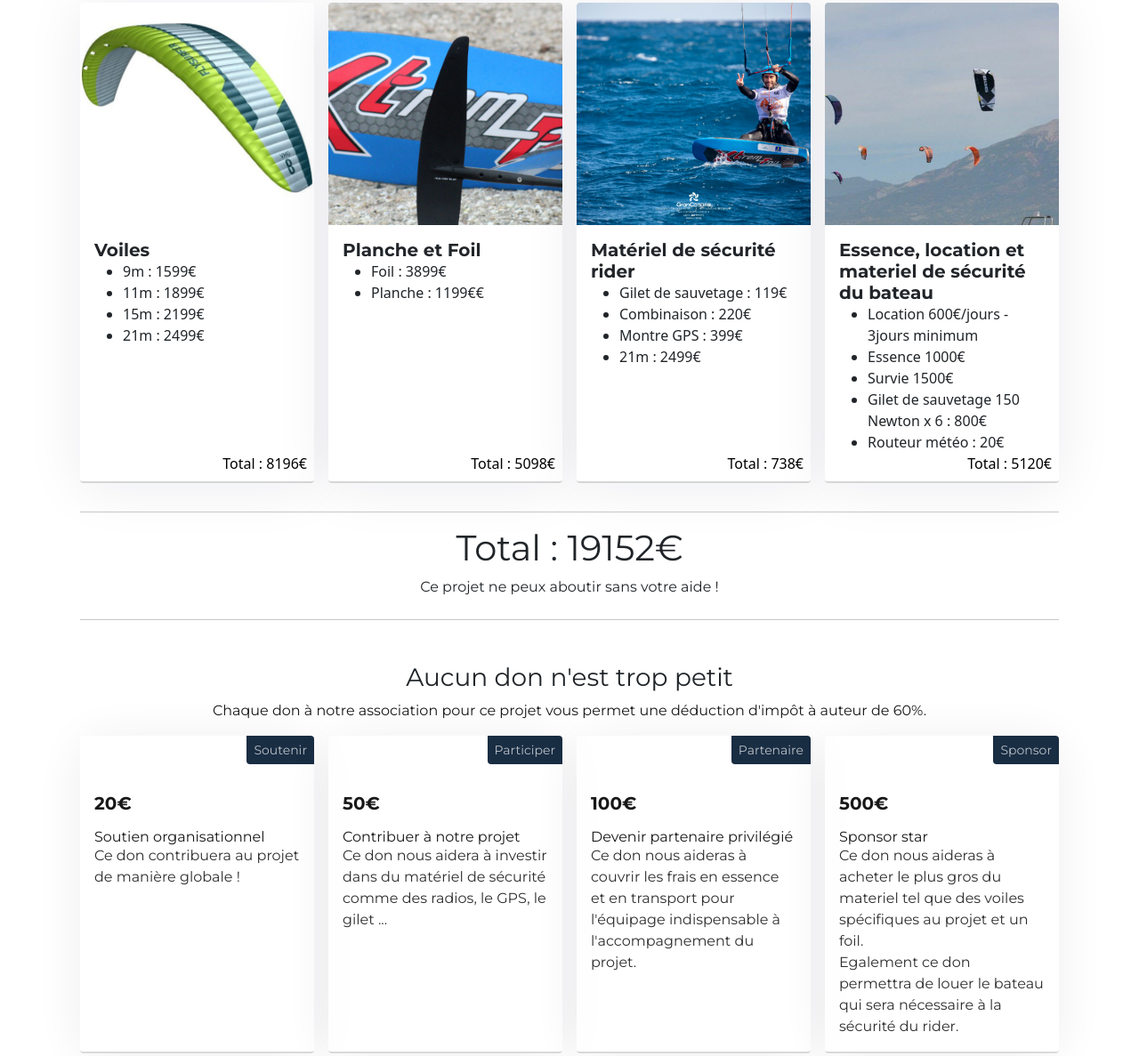
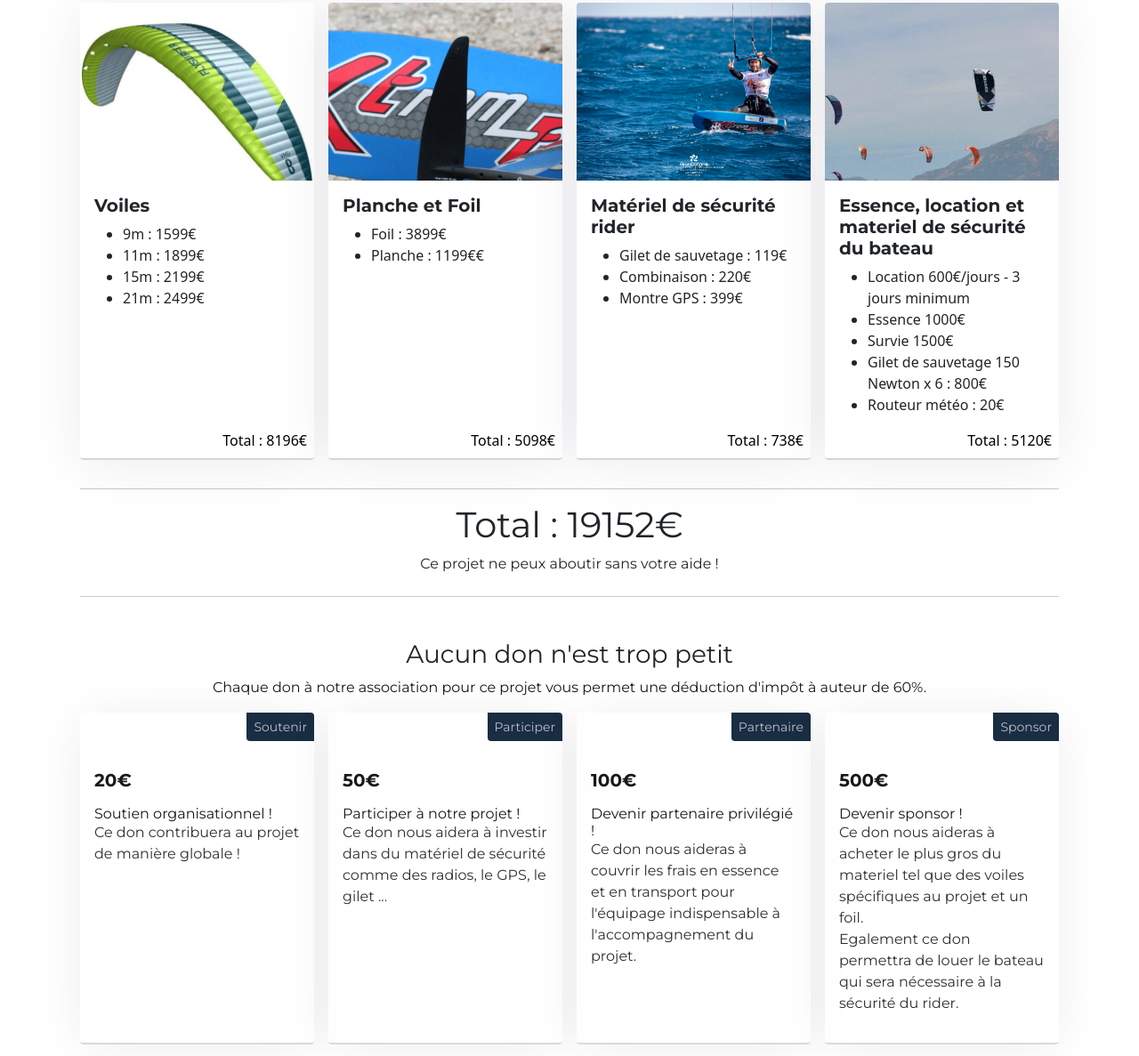
Before and after one commit to GN13008/enzoperez, a plain HTML site: page index.html in a window 1280 px wide. Shown: the part 3669-4856 px from the top of the page at 89% size. Drawn offline with nearby package versions, Linux system fonts and the light colour scheme.

Commit message:
some content modification

```diff
--- a/css/components/card-image.css
+++ b/css/components/card-image.css
@@ -25,7 +25,7 @@
 }
 
 .cardimg > img {
-  height: 250px;
+  height: 200px;
   width: 100%;
   object-fit: cover;
 }
@@ -34,10 +34,15 @@
   object-position: left top;
 }
 
+.cardimg .cardimg-infos {
+  margin-bottom: 16px;
+}
+
 .cardimg .cardimg-infos h2 {
   font-size: 20px;
   font-weight: bold;
   margin: 0;
+  margin-bottom: 8px;
   /* color: $dark-blue; */
 }
 
--- a/index.html
+++ b/index.html
@@ -311,7 +311,6 @@
                   <li>Gilet de sauvetage : 119€</li>
                   <li>Combinaison : 220€</li>
                   <li>Montre GPS : 399€</li>
-                  <li>21m : 2499€</li>
                 </ul>
               </div>
             </div>
@@ -325,7 +324,7 @@
               <div>
                 <h2>Essence, location et materiel de sécurité du bateau</h2>
                 <ul>
-                  <li>Location 600€/jours - 3jours minimum</li>
+                  <li>Location 600€/jours - 3 jours minimum</li>
                   <li>Essence 1000€</li>
                   <li>Survie 1500€</li>
                   <li>Gilet de sauvetage 150 Newton x 6 : 800€ </li>
@@ -363,7 +362,7 @@
               <div class="cardimg-infos">
                 <div class="mt-4 pt-4">
                   <h2>20€</h2>
-                  <h3>Soutien organisationnel</h3>
+                  <h3>Soutien organisationnel !</h3>
                   <p>Ce don contribuera au projet de manière globale !</p>
                 </div>
               </div>
@@ -378,7 +377,7 @@
               <div class="cardimg-infos">
                 <div class="mt-4 pt-4">
                   <h2>50€</h2>
-                  <h3>Contribuer à notre projet</h3>
+                  <h3>Participer à notre projet !</h3>
                   <p>Ce don nous aidera à investir dans du matériel de sécurité comme des radios, le GPS, le gilet ...
                   </p>
                 </div>
@@ -394,7 +393,7 @@
               <div class="cardimg-infos">
                 <div class="mt-4 pt-4">
                   <h2>100€</h2>
-                  <h3>Devenir partenaire privilégié</h3>
+                  <h3>Devenir partenaire privilégié !</h3>
                   <p>Ce don nous aideras à couvrir les frais en essence et en transport pour l'équipage indispensable à
                     l'accompagnement du projet.</p>
                 </div>
@@ -410,7 +409,7 @@
               <div class="cardimg-infos">
                 <div class="mt-4 pt-4">
                   <h2>500€</h2>
-                  <h3>Sponsor star</h3>
+                  <h3>Devenir sponsor !</h3>
                   <p>Ce don nous aideras à acheter le plus gros du materiel tel que des voiles spécifiques au projet et
                     un
                     foil.</p>
```
